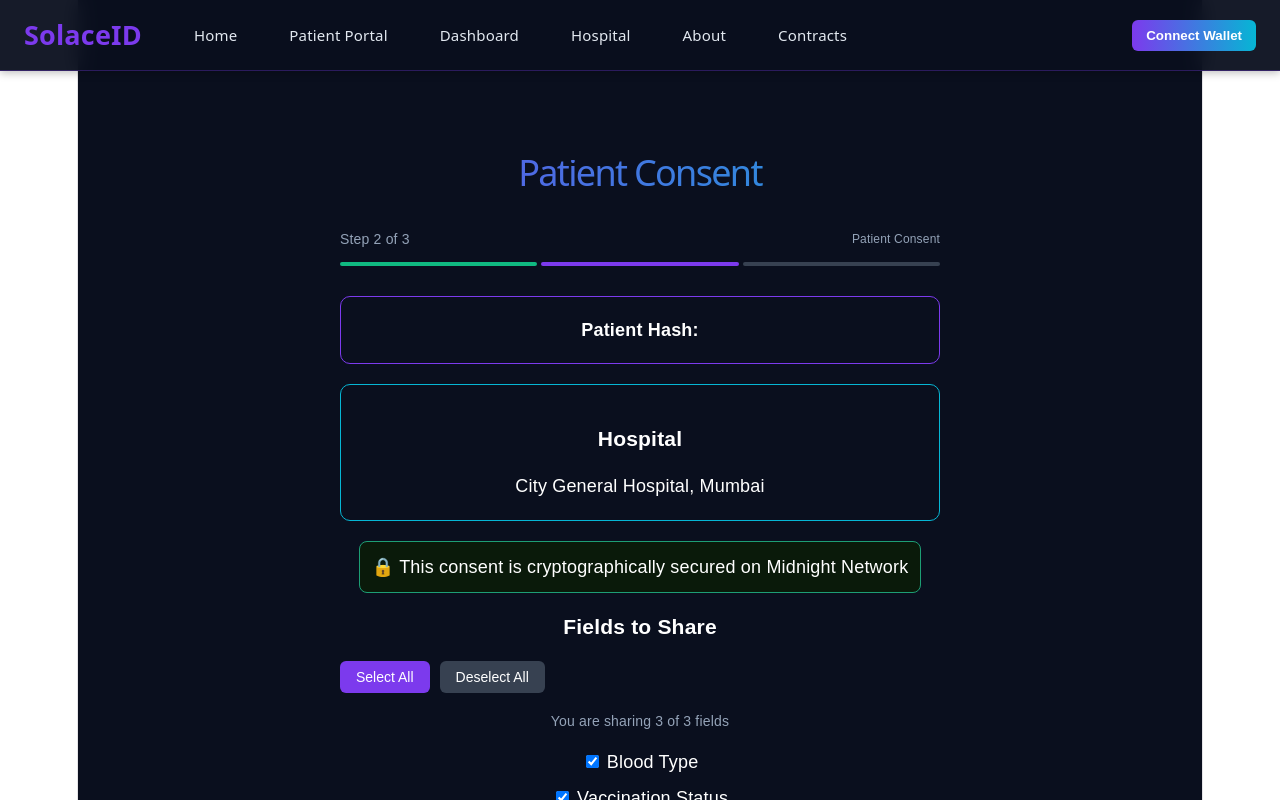
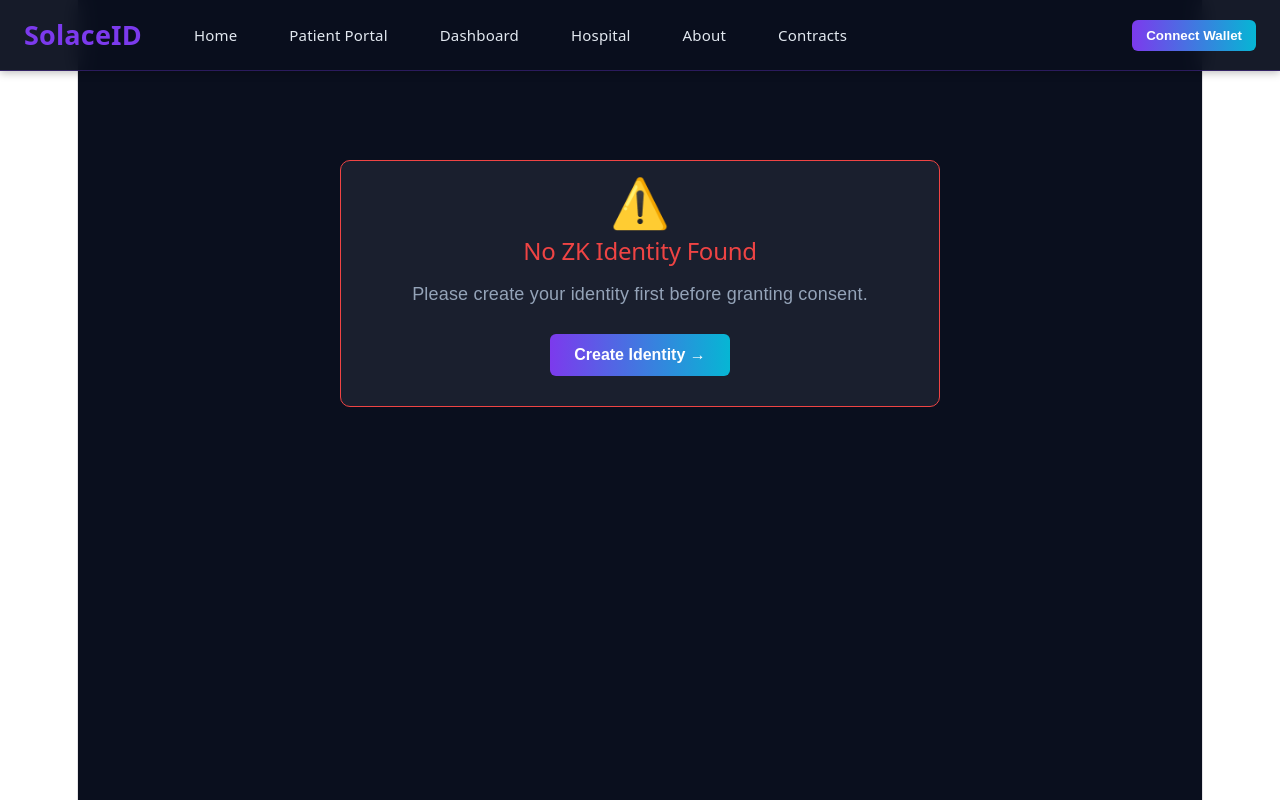
Before and after one commit to dakshdrall/SolaceID, a React (Vite) app in the folder solaceid/: page /consent in a window 1280 px wide. Shown: the top 800 px of the page. Built offline with nearby package versions, Linux system fonts and the light colour scheme.

Commit message:
feat: form validation, no-identity warning, auto-verify, download data, security badge

```diff
--- a/solaceid/src/pages/ConsentPage.tsx
+++ b/solaceid/src/pages/ConsentPage.tsx
@@ -5,6 +5,7 @@ import Navbar from '../components/Navbar';
 function ConsentPage() {
   const navigate = useNavigate();
   const patientHash = localStorage.getItem('patientHash') || '';
+  const hasIdentity = !!patientHash;
   const [consent, setConsent] = useState({
     bloodType: true,
     vaccination: true,
@@ -55,6 +56,39 @@ function ConsentPage() {
     <Navbar />
     <div style={{ backgroundColor: '#0a0f1e', minHeight: '100vh', color: 'white', fontFamily: 'Arial, sans-serif', paddingTop: "140px", scrollPaddingTop: '3rem' }}>
       <div style={{ padding: '20px 1rem 40px', margin: '0 auto', maxWidth: '1000px', width: '100%' }}>
+        {!hasIdentity ? (
+          <div style={{ maxWidth: '600px', margin: '0 auto', textAlign: 'center' }}>
+            <div style={{
+              background: '#1a1f2e',
+              border: '1px solid #ef4444',
+              borderRadius: '10px',
+              padding: '30px',
+              marginBottom: '30px'
+            }}>
+              <div style={{ fontSize: '48px', marginBottom: '20px' }}>⚠️</div>
+              <h2 style={{ color: '#ef4444', marginBottom: '15px' }}>No ZK Identity Found</h2>
+              <p style={{ color: '#94a3b8', marginBottom: '25px', lineHeight: '1.6' }}>
+                Please create your identity first before granting consent.
+              </p>
+              <button
+                onClick={() => navigate('/wallet')}
+                style={{
+                  background: 'linear-gradient(to right, #7c3aed, #06b6d4)',
+                  border: 'none',
+                  color: 'white',
+                  padding: '12px 24px',
+                  borderRadius: '6px',
+                  fontSize: '16px',
+                  fontWeight: 'bold',
+                  cursor: 'pointer'
+                }}
+              >
+                Create Identity →
+              </button>
+            </div>
+          </div>
+        ) : (
+          <div style={{ maxWidth: '600px', margin: '0 auto' }}>
             <div style={{ textAlign: 'center', marginBottom: '40px' }}>
               <h1 style={{
                 fontSize: "2rem",
@@ -66,7 +100,6 @@ function ConsentPage() {
                 Patient Consent
               </h1>
             </div>
-        <div style={{ maxWidth: '600px', margin: '0 auto' }}>
             <div style={{ marginBottom: '30px' }}>
               <div style={{ display: 'flex', justifyContent: 'space-between', alignItems: 'center', marginBottom: '10px' }}>
                 <span style={{ fontSize: '14px', color: '#94a3b8' }}>Step 2 of 3</span>
@@ -220,6 +253,7 @@ function ConsentPage() {
               )}
             </div>
           </div>
+        )}
       </div>
     </div>
     </>
--- a/solaceid/src/pages/HospitalDashboard.tsx
+++ b/solaceid/src/pages/HospitalDashboard.tsx
@@ -111,6 +111,13 @@ function HospitalDashboard() {
             onClick={() => {
               const demoHash = localStorage.getItem('solaceIdHash') || '';
               setPatientHash(demoHash);
+              // Auto-trigger verification after 500ms delay
+              setTimeout(() => {
+                const verifyButton = document.querySelector('button[children*="Verify on Midnight"]') as HTMLButtonElement;
+                if (verifyButton && !verifyButton.disabled) {
+                  verifyButton.click();
+                }
+              }, 500);
             }}
             style={{
               ...buttonStyle,
--- a/solaceid/src/pages/LandingPage.tsx
+++ b/solaceid/src/pages/LandingPage.tsx
@@ -122,6 +122,20 @@ function LandingPage() {
             <span style={{ width: '8px', height: '8px', borderRadius: '999px', background: '#7c3aed', animation: 'pulse 2s infinite' }} />
             Built on Midnight Network
           </span>
+        </div>
+        <div style={{ marginTop: '16px', display: 'flex', justifyContent: 'center', gap: '12px', flexWrap: 'wrap' }}>
+          <div style={{ display: 'flex', alignItems: 'center', gap: '6px', background: 'rgba(16, 185, 129, 0.1)', border: '1px solid #10b981', borderRadius: '8px', padding: '6px 12px', fontSize: '0.85rem', color: '#10b981' }}>
+            <span style={{ fontSize: '1.2rem' }}>🔒</span>
+            SOC 2 Type II Certified
+          </div>
+          <div style={{ display: 'flex', alignItems: 'center', gap: '6px', background: 'rgba(6, 182, 212, 0.1)', border: '1px solid #06b6d4', borderRadius: '8px', padding: '6px 12px', fontSize: '0.85rem', color: '#06b6d4' }}>
+            <span style={{ fontSize: '1.2rem' }}>🛡️</span>
+            HIPAA Compliant
+          </div>
+          <div style={{ display: 'flex', alignItems: 'center', gap: '6px', background: 'rgba(124, 58, 237, 0.1)', border: '1px solid #7c3aed', borderRadius: '8px', padding: '6px 12px', fontSize: '0.85rem', color: '#7c3aed' }}>
+            <span style={{ fontSize: '1.2rem' }}>🔐</span>
+            Zero-Knowledge Proofs
+          </div>
         </div>
       </header>
 
--- a/solaceid/src/pages/PatientDashboard.tsx
+++ b/solaceid/src/pages/PatientDashboard.tsx
@@ -68,6 +68,28 @@ function PatientDashboard() {
     }
   };
 
+  const downloadMyData = () => {
+    const patientData = {
+      patientName: localStorage.getItem('patientName') || '',
+      solaceIdHash: localStorage.getItem('solaceIdHash') || '',
+      ehrData: JSON.parse(localStorage.getItem('ehrData') || '[]'),
+      consents: JSON.parse(localStorage.getItem('consents') || '[]'),
+      patientEmail: localStorage.getItem('patientEmail') || '',
+      createdDate: localStorage.getItem('patientCreated') || ''
+    };
+
+    const dataStr = JSON.stringify(patientData, null, 2);
+    const dataBlob = new Blob([dataStr], { type: 'application/json' });
+    const url = URL.createObjectURL(dataBlob);
+    const link = document.createElement('a');
+    link.href = url;
+    link.download = 'solaceid-patient-data.json';
+    document.body.appendChild(link);
+    link.click();
+    document.body.removeChild(link);
+    URL.revokeObjectURL(url);
+  };
+
   const revokeConsent = (index: number) => {
     setRevokeDialog({show: true, index});
   };
@@ -94,6 +116,21 @@ function PatientDashboard() {
     <div style={{ background: '#0a0f1e', minHeight: "100vh", color: "#fff", paddingTop: "140px" }}>
       <div style={{ maxWidth: '900px', margin: '0 auto', padding: '0 2rem' }}>
         <h1 style={{ fontSize: '2.5rem', marginBottom: '20px' }}>Welcome back, {patientName}</h1>
+        <div style={{ display: 'flex', gap: '10px', marginBottom: '20px' }}>
+          <button
+            onClick={downloadMyData}
+            style={{
+              background: 'linear-gradient(to right, #7c3aed, #06b6d4)',
+              border: 'none',
+              color: 'white',
+              padding: '8px 16px',
+              borderRadius: '6px',
+              cursor: 'pointer',
+              fontSize: '14px'
+            }}
+          >
+            Download My Data
+          </button>
           <button
             onClick={() => {
               localStorage.removeItem('solaceIdHash');
@@ -104,9 +141,6 @@ function PatientDashboard() {
               navigate('/patient-login');
             }}
             style={{
-            position: 'absolute',
-            top: '120px',
-            right: '1rem',
               background: 'transparent',
               border: '1px solid #dc2626',
               color: '#dc2626',
@@ -118,6 +152,7 @@ function PatientDashboard() {
           >
             Sign Out
           </button>
+        </div>
 
         <div style={{ display: 'flex', flexDirection: isMobile ? 'column' : 'row', flexWrap: 'wrap', gap: '20px', marginBottom: '20px' }}>
           <div style={{ background: '#11182e', border: '1px solid #444a70', boxShadow: '0 0 20px rgba(124, 58, 237, 0.15)', borderRadius: '10px', padding: '20px', flex: '1 1 220px' }}>
--- a/solaceid/src/pages/PatientWallet.tsx
+++ b/solaceid/src/pages/PatientWallet.tsx
@@ -233,15 +233,26 @@ function PatientWallet() {
           <div style={{ textAlign: 'center' }}>
             <button
               onClick={handleGenerate}
-              disabled={loading || success}
+              disabled={loading || success || !form.name.trim() || !form.dob}
               style={{
                 ...buttonStyle,
-                background: loading ? '#666' : 'linear-gradient(to right, #7c3aed, #06b6d4)',
-                opacity: loading || success ? 0.6 : 1
+                background: loading || !form.name.trim() || !form.dob ? '#666' : 'linear-gradient(to right, #7c3aed, #06b6d4)',
+                opacity: loading || success || !form.name.trim() || !form.dob ? 0.6 : 1,
+                cursor: loading || success || !form.name.trim() || !form.dob ? 'not-allowed' : 'pointer'
               }}
             >
               {loading ? 'Generating ZK Identity...' : success ? 'ZK Identity Generated' : 'Generate ZK Identity'}
             </button>
+            {(!form.name.trim() || !form.dob) && !loading && !success && (
+              <div style={{
+                marginTop: '10px',
+                fontSize: '14px',
+                color: '#ef4444',
+                fontWeight: 'bold'
+              }}>
+                Please fill in Name and Date of Birth
+              </div>
+            )}
             {loading && <div style={{ marginTop: '10px', fontSize: '14px' }}>Processing...</div>}
             {success && (
               <div style={{ marginTop: '20px', textAlign: 'center' }}>
```
Lines whose indentation alone changed are shown as unchanged.
